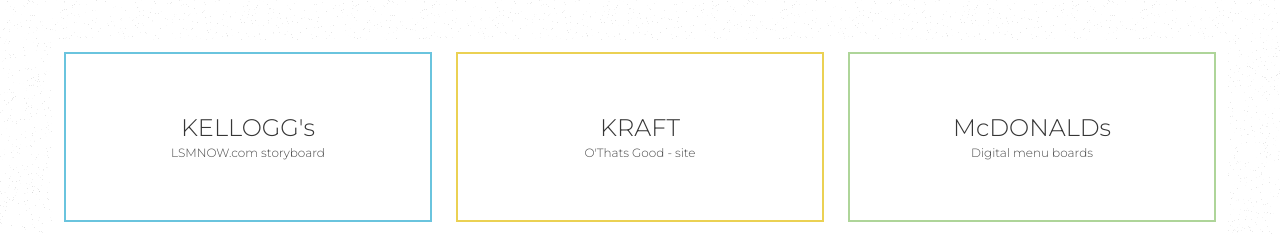
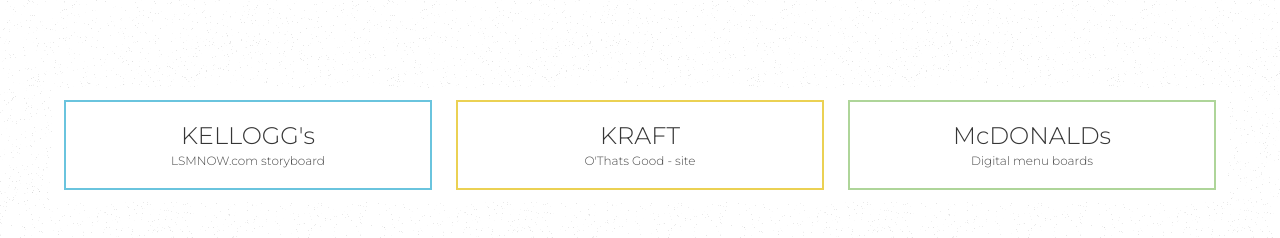
Before and after one commit to tyneside/tyneside.github.io, a plain HTML site: page dunkin.html in a window 1280 px wide. Shown: the part 1415-1653 px from the top of the page. Drawn offline with nearby package versions, Linux system fonts and the light colour scheme.

Commit message:
updaaaaaattttte

```diff
--- a/dunkin.html
+++ b/dunkin.html
@@ -58,7 +58,8 @@
 				</div>
 			  </div>
 		</section>
-		<section class="container" >
+		<section class="section" >
+				<div class="container">
 				<div class="columns">
 					<div class="column has-background-white">
 						<a href="kelloggs.html"><div class="section tile-link-padding blue">
@@ -82,6 +83,7 @@
 						</a>
 					</div>
 				</div>
+				</div>
 		</section>
 
 		<script src="https://ajax.googleapis.com/ajax/libs/jquery/2.1.4/jquery.min.js"></script>
--- a/style.css
+++ b/style.css
@@ -137,14 +137,12 @@
 }
 
 .tile-padding{
-	padding: 60px;
+	padding: 30px;
 	border:  2px solid #4a4a4a4a;
 
 }
 .tile-link-padding{
-	padding: 60px;
-	border:  1px solid #4a4a4a4a;
-
+	padding: 20px;
 }
 .tile-padding.coral,.tile-link-padding.coral{
 	border:  2px solid #ff8080;
```
Also changed, not shown: kelloggs.html (+3 -1 lines), kraft.html (+3 -1 lines), mcdonalds.html (+3 -1 lines).
